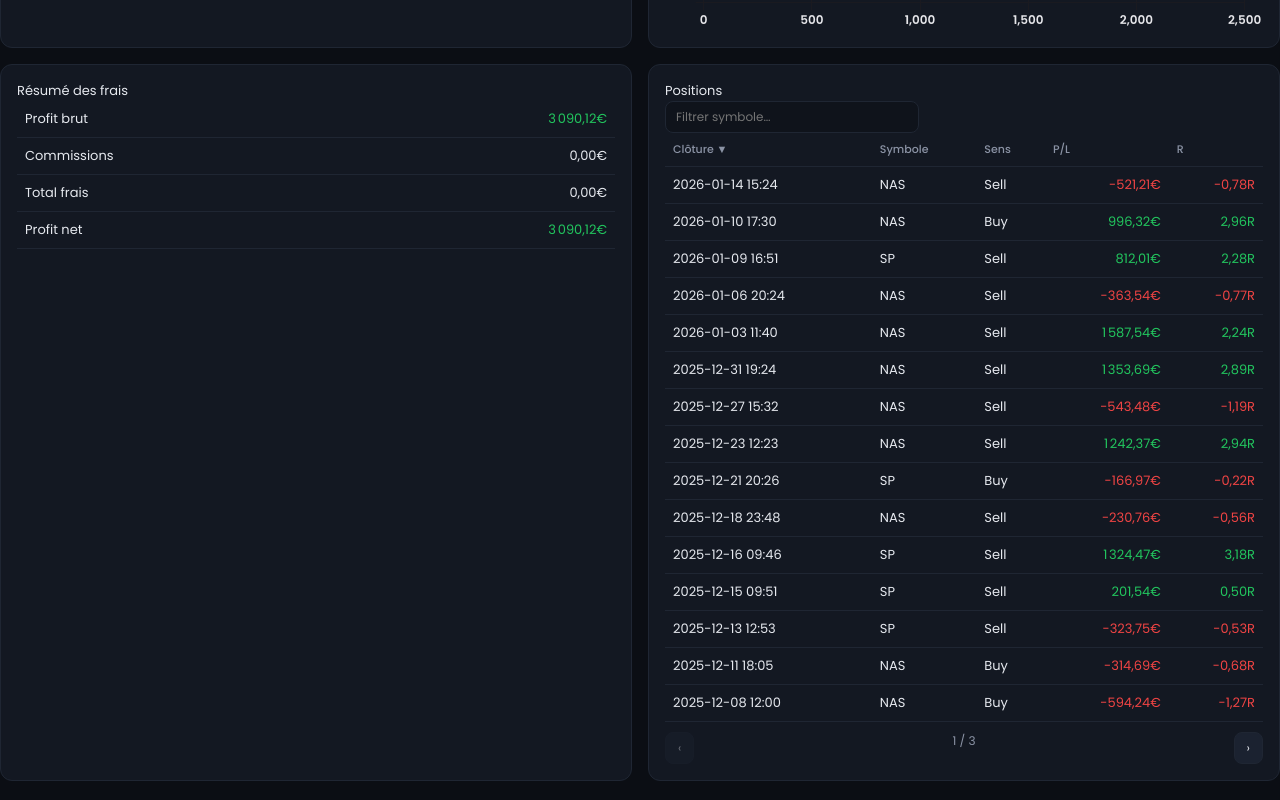
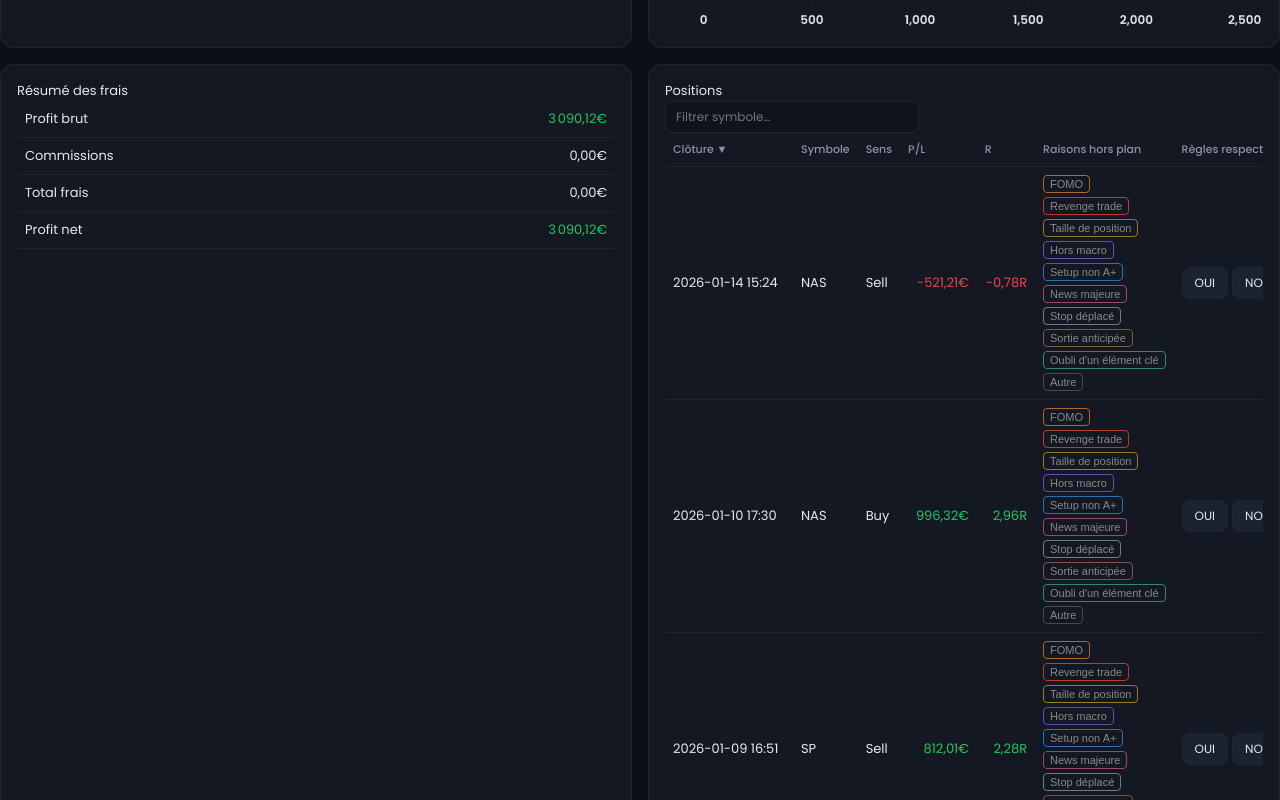
Before and after one commit to Neal40/trading-journal, a React (Vite) app: page / in a window 1280 px wide. Shown: the part 3140-3940 px from the top of the page. Built offline with nearby package versions, Linux system fonts and the light colour scheme.

Commit message:
feat: colonnes raisons, règles et commentaire dans Positions

```diff
--- a/src/components/PositionsTable.tsx
+++ b/src/components/PositionsTable.tsx
@@ -3,17 +3,33 @@ import { Card } from './Card'
 import { useStore } from '../store/useStore'
 import { computeStats } from '../lib/stats'
 import { eur, fmt, cls } from '../lib/format'
+import { REASONS } from '../types'
 import type { Trade } from '../types'
 
 type SortKey = 'closeTime' | 'symbol' | 'profit' | 'r'
 
+const TAG_COLORS: Record<string, string> = {
+  'FOMO': '#b5652b',
+  'Revenge trade': '#c0392b',
+  'Taille de position': '#9a7b1f',
+  'Hors macro': '#6c4bb0',
+  'Setup non A+': '#2a6fb0',
+  'News majeure': '#a0456e',
+  'Stop déplacé': '#7a7a7a',
+  'Sortie anticipée': '#7a5a3a',
+  "Oubli d'un élément clé": '#2e8a6a',
+  'Autre': '#4a4a4a',
+}
+
 export default function PositionsTable() {
   const trades = useStore(s => s.trades)
+  const updateTrade = useStore(s => s.updateTrade)
   const s = computeStats(trades)
   const [q, setQ] = useState('')
   const [sort, setSort] = useState<SortKey>('closeTime')
   const [asc, setAsc] = useState(false)
   const [page, setPage] = useState(0)
+  const [openId, setOpenId] = useState<string | null>(null)
   const PER = 15
 
   const rows = useMemo(() => {
@@ -27,11 +43,19 @@ export default function PositionsTable() {
 
   const pages = Math.max(1, Math.ceil(rows.length / PER))
   const visible = rows.slice(page * PER, page * PER + PER)
+
   const th = (k: SortKey, l: string) => (
     <th onClick={() => { sort === k ? setAsc(!asc) : (setSort(k), setAsc(false)) }} style={{ cursor: 'pointer' }}>
       {l}{sort === k ? (asc ? ' ▲' : ' ▼') : ''}
     </th>
   )
+
+  const toggleReason = (t: Trade, r: string) => {
+    const reasons = t.reasons ?? []
+    updateTrade(t.id, {
+      reasons: reasons.includes(r) ? reasons.filter(x => x !== r) : [...reasons, r],
+    })
+  }
 
   return (
     <Card
@@ -45,8 +69,8 @@ export default function PositionsTable() {
         />
       }
     >
-      <div style={{ overflowX: 'auto' }}>
-        <table className="tbl">
+      <div style={{ overflowX: 'auto', width: '100%' }}>
+        <table className="tbl" style={{ width: '100%' }}>
           <thead>
             <tr>
               {th('closeTime', 'Clôture')}
@@ -54,6 +78,9 @@ export default function PositionsTable() {
               <th>Sens</th>
               {th('profit', 'P/L')}
               {th('r', 'R')}
+              <th>Raisons hors plan</th>
+              <th>Règles respectées</th>
+              <th>Commentaire</th>
             </tr>
           </thead>
           <tbody>
@@ -64,6 +91,60 @@ export default function PositionsTable() {
                 <td>{t.type}</td>
                 <td className={'r ' + cls(t.profit)}>{eur(t.profit)}</td>
                 <td className={'r ' + cls(t.r)}>{fmt(t.r)}R</td>
+                <td>
+                  <div style={{ display: 'flex', flexWrap: 'wrap', gap: 4 }}>
+                    {REASONS.map(r => {
+                      const on = (t.reasons ?? []).includes(r)
+                      return (
+                        <button
+                          key={r}
+                          onClick={() => toggleReason(t, r)}
+                          style={{
+                            background: on ? TAG_COLORS[r] : 'transparent',
+                            color: on ? '#fff' : '#888',
+                            border: `1px solid ${TAG_COLORS[r]}`,
+                            borderRadius: 4,
+                            padding: '2px 6px',
+                            fontSize: 11,
+                            cursor: 'pointer',
+                          }}
+                        >
+                          {r}
+                        </button>
+                      )
+                    })}
+                  </div>
+                </td>
+                <td>
+                  <div style={{ display: 'flex', gap: 4 }}>
+                    <button
+                      className="btn"
+                      onClick={() => updateTrade(t.id, { rulesRespected: true })}
+                      style={{ background: t.rulesRespected === true ? '#2e8a6a' : undefined }}
+                    >OUI</button>
+                    <button
+                      className="btn"
+                      onClick={() => updateTrade(t.id, { rulesRespected: false })}
+                      style={{ background: t.rulesRespected === false ? '#c0392b' : undefined }}
+                    >NON</button>
+                  </div>
+                </td>
+                <td>
+                  {openId === t.id ? (
+                    <textarea
+                      autoFocus
+                      value={t.comment ?? ''}
+                      onChange={e => updateTrade(t.id, { comment: e.target.value })}
+                      onBlur={() => setOpenId(null)}
+                      rows={2}
+                      style={{ width: '100%', minWidth: 160 }}
+                    />
+                  ) : (
+                    <button className="btn" onClick={() => setOpenId(t.id)}>
+                      {t.comment ? t.comment.slice(0, 30) + (t.comment.length > 30 ? '…' : '') : '+ Commentaire'}
+                    </button>
+                  )}
+                </td>
               </tr>
             ))}
           </tbody>
--- a/src/store/useStore.ts
+++ b/src/store/useStore.ts
@@ -10,6 +10,7 @@ interface State {
   sourceLabel: string
   setPeriod: (p: PeriodKey) => void
   setTrades: (t: Trade[], label: string) => void
+  updateTrade: (id: string, patch: Partial<Trade>) => void
   importFrom: (s: TradeSource) => Promise<void>
   reset: () => void
 }
@@ -22,6 +23,10 @@ export const useStore = create<State>()(
       sourceLabel: 'Données de démo',
       setPeriod: (period) => set({ period }),
       setTrades: (trades, sourceLabel) => set({ trades, sourceLabel }),
+      updateTrade: (id, patch) =>
+        set((st) => ({
+          trades: st.trades.map((t) => (t.id === id ? { ...t, ...patch } : t)),
+        })),
       importFrom: async (s) => {
         const trades = await s.load()
         set({ trades, sourceLabel: s.label })
--- a/src/types.ts
+++ b/src/types.ts
@@ -17,6 +17,22 @@ export interface Trade {
   mfe: number             // >= 0 (devise)
   tags: string[]
   images: string[]
+  reasons: string[]                 // raisons hors plan
+  rulesRespected: boolean | null    // règles respectées (OUI / NON)
+  comment: string                   // commentaire libre
 }
 
 export type PeriodKey = 'ALL' | '1J' | '1S' | '1M' | '1A'
+
+export const REASONS = [
+  'FOMO',
+  'Revenge trade',
+  'Taille de position',
+  'Hors macro',
+  'Setup non A+',
+  'News majeure',
+  'Stop déplacé',
+  'Sortie anticipée',
+  "Oubli d'un élément clé",
+  'Autre',
+] as const
```
